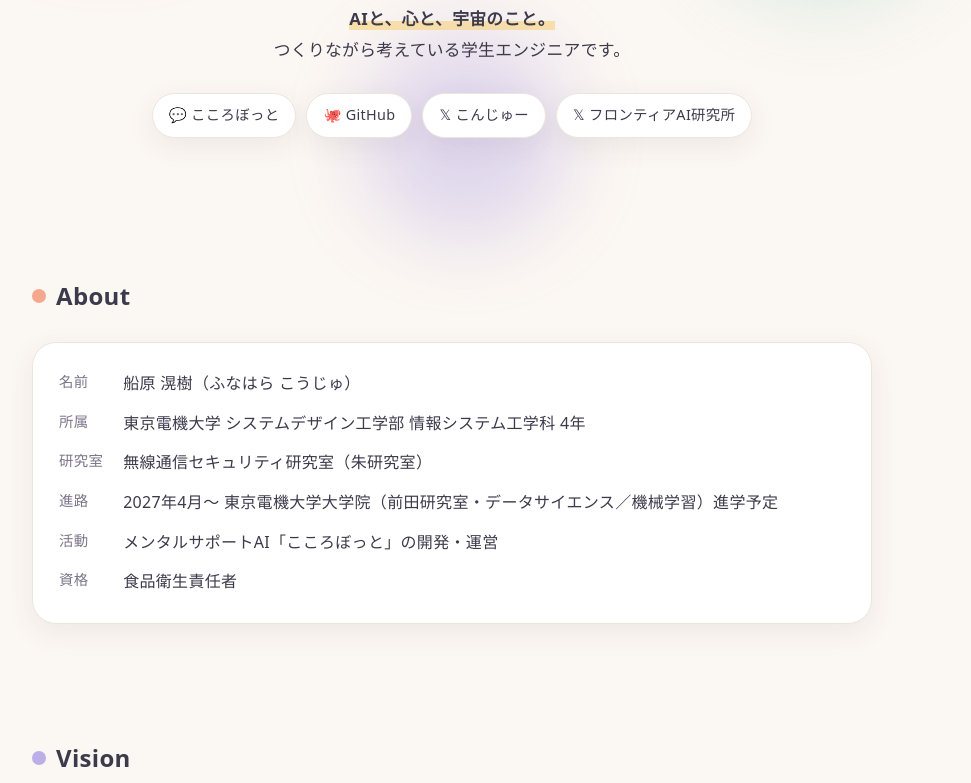
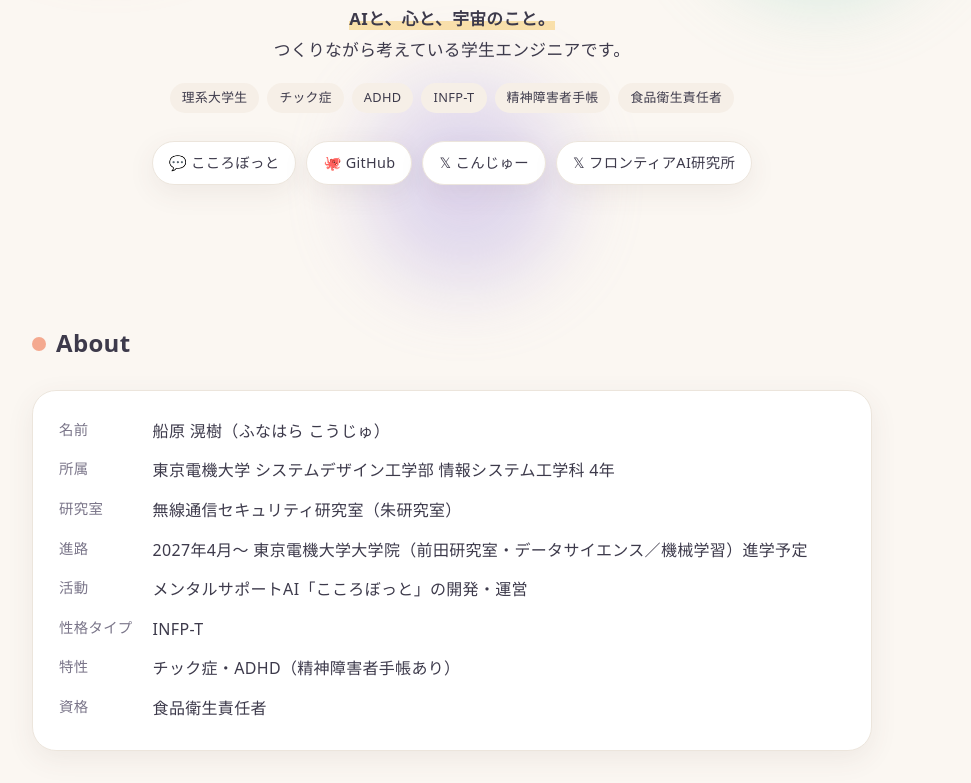
Before and after one commit to IT-Engineer-K/IT-Engineer-K.github.io, a plain HTML site: page index.html in a window 1280 px wide. Shown: the part 412-1195 px from the top of the page, without its empty margins (188-1159 px from the left). Drawn offline with Linux system fonts and the light colour scheme; a web font is replaced by a local one.

Commit message:
Add personal traits and hobbies to profile
Co-Authored-By: Claude Opus 5.5 <noreply@anthropic.com>
Claude-Session: https://claude.ai/code/session_01RfVvyJ8hM1bQWnusstAisk

```diff
--- a/index.html
+++ b/index.html
@@ -133,6 +133,9 @@ footer{text-align:center;padding:48px 0 64px;color:var(--muted);font-size:.85rem
   <h1>船原 滉樹</h1>
   <p class="en">Koju Funahara ／ こうじゅ</p>
   <p class="tag"><b>AIと、心と、宇宙のこと。</b><br>つくりながら考えている学生エンジニアです。</p>
+  <div class="chips" style="justify-content:center;margin-top:18px">
+    <span class="chip">理系大学生</span><span class="chip">チック症</span><span class="chip">ADHD</span><span class="chip">INFP-T</span><span class="chip">精神障害者手帳</span><span class="chip">食品衛生責任者</span>
+  </div>
   <div class="links">
     <a class="btn" href="https://cocorobot.me" target="_blank" rel="noopener">💬 こころぼっと</a>
     <a class="btn" href="https://github.com/IT-Engineer-K" target="_blank" rel="noopener">🐙 GitHub</a>
@@ -152,6 +155,8 @@ footer{text-align:center;padding:48px 0 64px;color:var(--muted);font-size:.85rem
         <dt>研究室</dt><dd>無線通信セキュリティ研究室（朱研究室）</dd>
         <dt>進路</dt><dd>2027年4月〜 東京電機大学大学院（前田研究室・データサイエンス／機械学習）進学予定</dd>
         <dt>活動</dt><dd>メンタルサポートAI「こころぼっと」の開発・運営</dd>
+        <dt>性格タイプ</dt><dd>INFP-T</dd>
+        <dt>特性</dt><dd>チック症・ADHD（精神障害者手帳あり）</dd>
         <dt>資格</dt><dd>食品衛生責任者</dd>
       </dl>
     </div>
@@ -223,7 +228,7 @@ footer{text-align:center;padding:48px 0 64px;color:var(--muted);font-size:.85rem
     <h2>Likes</h2>
     <div class="card">
       <div class="chips" style="margin-top:0">
-        <span class="chip">🎹 ピアノ</span><span class="chip">🎤 カラオケ</span><span class="chip">🎩 マジック</span>
+        <span class="chip">📄 論文読解</span><span class="chip">💻 プログラミング</span><span class="chip">🎩 マジック</span><span class="chip">🎤 一人カラオケ</span><span class="chip">🎹 ピアノ</span>
         <span class="chip">🧘 ボディスキャン瞑想</span><span class="chip">🔭 光を集めること</span>
         <span class="chip">⚛️ 物理</span><span class="chip">📈 経済</span><span class="chip">⚖️ 法律</span>
         <span class="chip">📱 SNS・発信</span>
```
